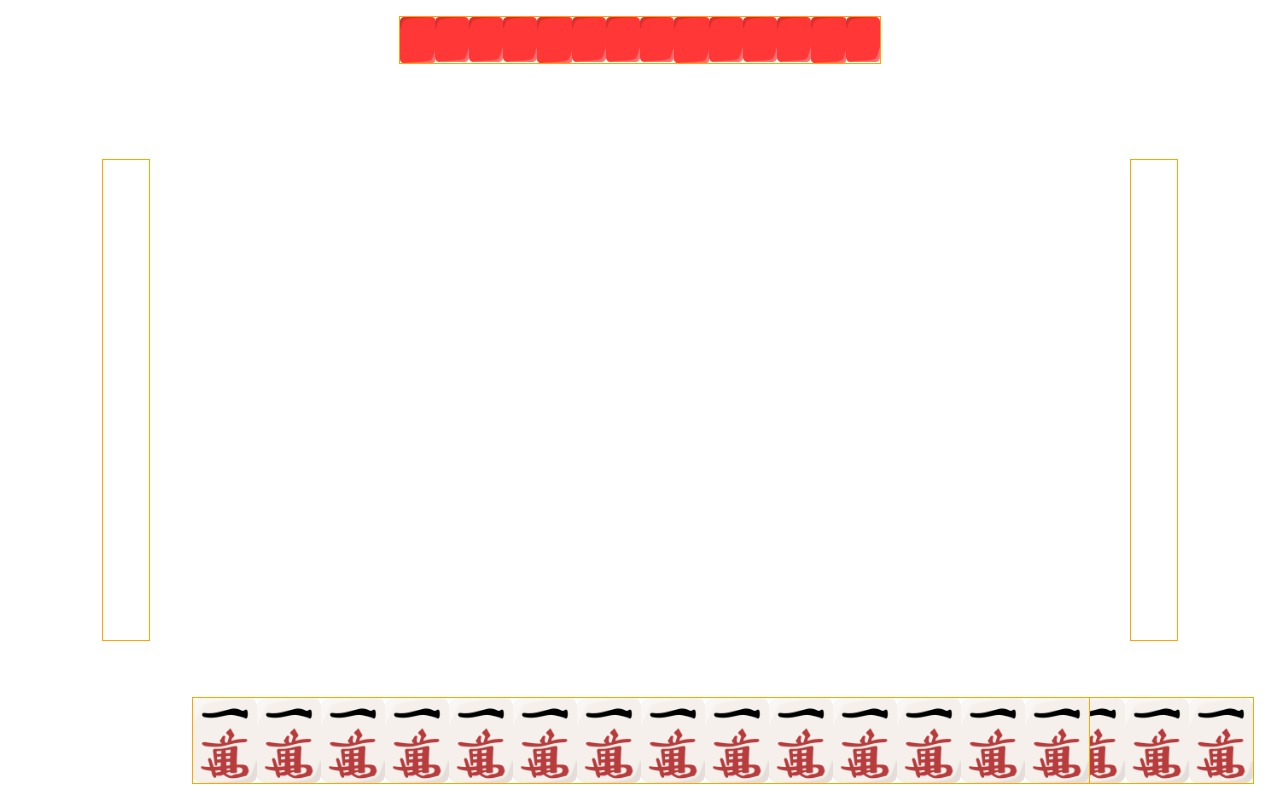
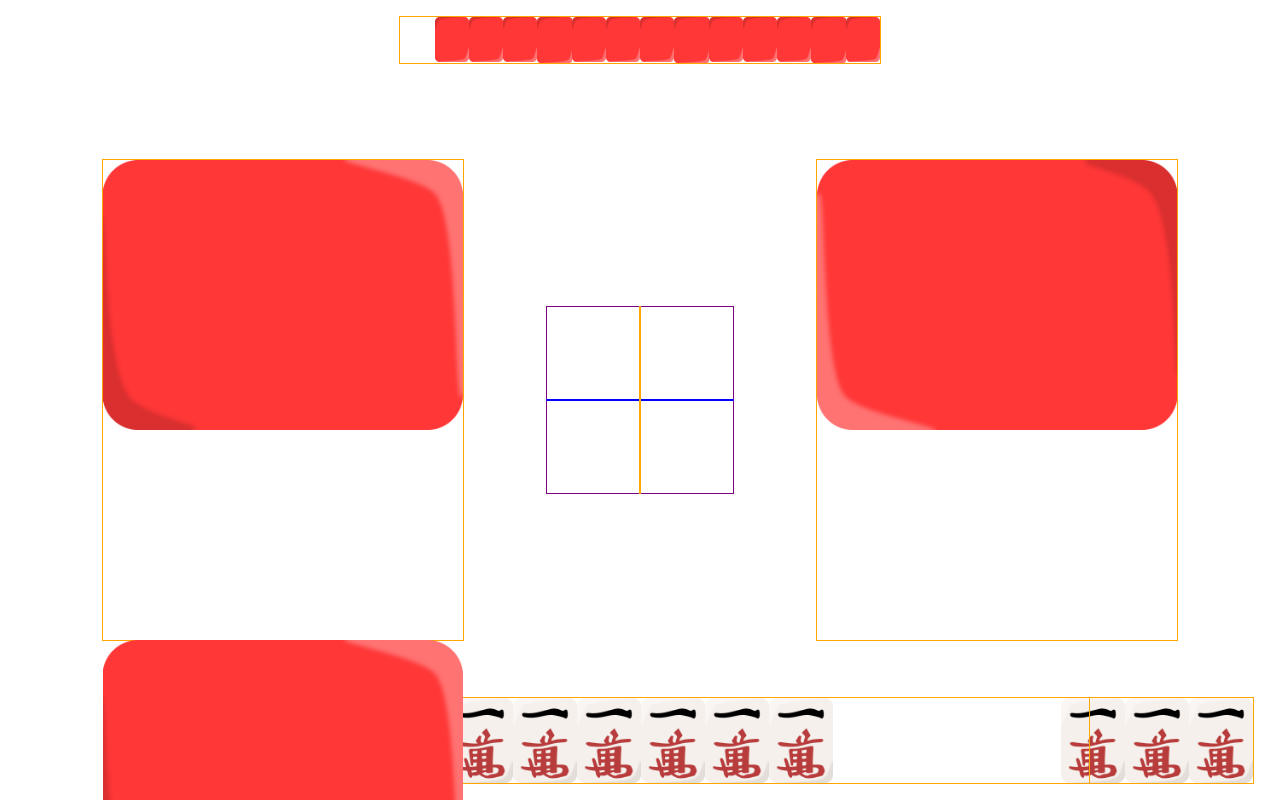
Before and after one commit to ck053/startpay-test, a Next.js app: page /game in a window 1280 px wide. Built offline with nearby package versions, Linux system fonts and the light colour scheme.

Commit message:
add tiles

```diff
--- a/app/game/components/Board.tsx
+++ b/app/game/components/Board.tsx
@@ -11,26 +11,40 @@ export default function Board() {
     // State for player's hand and opponent's hand
     const [playerTiles, setPlayerTiles] = useState<Tile[]>([]);
     const [opponentTiles, setOpponentTiles] = useState<Tile[]>([]);
+    const [leftTiles, setLeftTiles] = useState<Tile[]>([]);
+    const [rightTiles, setRightTiles] = useState<Tile[]>([]);
     const playerHandRef = useRef<HTMLDivElement>(null); // Create a ref for player hand
 
     // Function to update hands
     const updateHands = () => {
         x += 1;
         // Generate tiles for player (14 tiles)
-        const generatedPlayerTiles: Tile[] = Array.from({ length: 14 }, (_, index) => ({
+        const generatedPlayerTiles: Tile[] = Array.from({ length: 10 }, (_, index) => ({
             id: index + 1,
             backgroundImage: `url('Regular/11.png')`, // Adjust the image path as needed
         }));
 
         // Generate tiles for opponent (14 tiles)
-        const generatedOpponentTiles: Tile[] = Array.from({ length: 14 }, (_, index) => ({
+        const generatedOpponentTiles: Tile[] = Array.from({ length: 13 }, (_, index) => ({
             id: index + 1,
             backgroundImage: `url('Regular/OppBack.png')`, // Adjust the image path as needed
+        }));
+
+        const generatedLeftTiles: Tile[] = Array.from({ length: 13 }, (_, index) => ({
+            id: index + 1,
+            backgroundImage: `url('Regular/LeftBack.png')`, // Adjust the image path as needed
+        }))
+
+        const generatedRightTiles: Tile[] = Array.from({ length: 13 }, (_, index) => ({
+            id: index + 1,
+            backgroundImage: `url('Regular/RightBack.png')`, // Adjust the image path as needed
         }));
 
         // Update state with new tiles
         setPlayerTiles(generatedPlayerTiles);
         setOpponentTiles(generatedOpponentTiles);
+        setLeftTiles(generatedLeftTiles);
+        setRightTiles(generatedRightTiles);
     };
 
     // Call updateHands on component mount or whenever needed
@@ -81,9 +95,33 @@ export default function Board() {
                     ></div>
                 ))}
             </div>
-            <div className='lefthand'></div>
-            <div className='righthand'></div>
-            <div className='button' onClick={updateHands}></div>
-        </div>
+            <div className='lefthand'>
+                {leftTiles.map(tile => (
+                    <div
+                        key={tile.id}
+                        style={{ backgroundImage: tile.backgroundImage }}
+                        className="tile"
+                    ></div>
+                ))}
+            </div>
+            <div className='righthand'>
+                {rightTiles.map(tile => (
+                    <div
+                        key={tile.id}
+                        style={{ backgroundImage: tile.backgroundImage }}
+                        className="tile"
+                    ></div>
+                ))}
+            </div>
+            <div className="centreboard" id="centerboard"></div>
+            <div className="owndiscard" id="owndiscard">
+            </div>
+            <div className="oppdiscard" id="oppdiscard">
+            </div>
+            <div className="leftdiscard" id="leftdiscard">
+            </div>
+            <div className="rightdiscard" id="rightdiscard">
+            </div>
+            </div>
     );
 }
```
